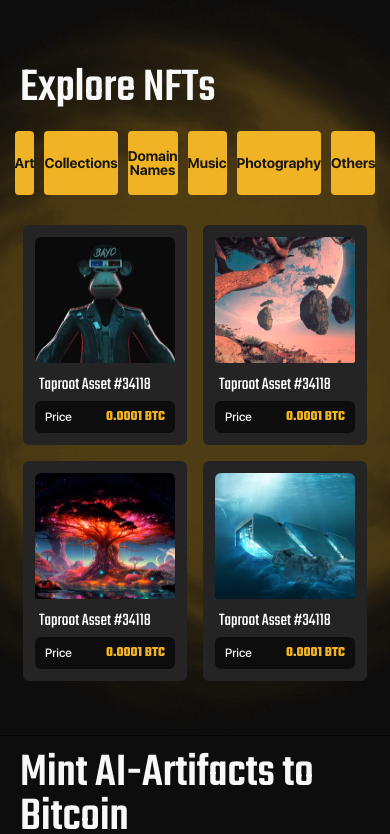
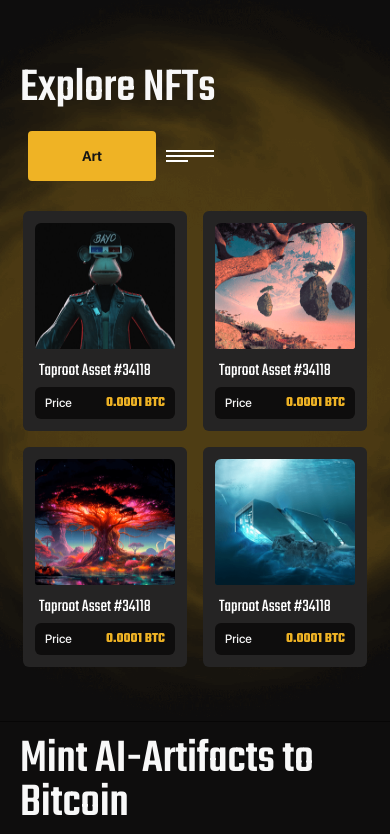
Before and after one commit to CryptoSnowPrince/defigold_marketplace, a React (Create React App) app: page / in a window 390 px wide. Shown: the part 1460-2294 px from the top of the page. Built offline with nearby package versions, Linux system fonts and the light colour scheme.

Commit message:
dropdown menu

```diff
--- a/src/components/explore.js
+++ b/src/components/explore.js
@@ -1,30 +1,141 @@
-import { Zoom } from 'react-awesome-reveal';
-import firstTap from '../assets/img/tap5.png';
-import secondTap from '../assets/img/tap6.png';
-import thirdTap from '../assets/img/tap7.png';
-import fourthTap from '../assets/img/tap8.png';
-import sunLight from '../assets/img/sun.png';
-import Card from './card';
+import { useState } from "react";
+import { Zoom } from "react-awesome-reveal";
+import firstTap from "../assets/img/tap5.png";
+import secondTap from "../assets/img/tap6.png";
+import thirdTap from "../assets/img/tap7.png";
+import fourthTap from "../assets/img/tap8.png";
+import sunLight from "../assets/img/sun.png";
+import Card from "./card";
 
 const Explore = () => {
+  const [isOpen, setIsOpen] = useState(false);
+  const [filter, setFilter] = useState("Art");
+
+  const toggleDropdown = () => {
+    setIsOpen(!isOpen);
+  };
+
+  const updateFilter = (val) => {
+    setIsOpen(!isOpen);
+    setFilter(val);
+  };
+
   return (
     <Zoom duration={2000} triggerOnce={false}>
-      <div id='explore' className='flex flex-col w-screen px-5 pt-20 lg:pt-48 overscroll-x-hidden'>
-        {/* <img src={sunLight} className='sun-light-bg' alt='sun' /> */}
-        <span className='pb-5 lg:pb-12 lg:text-center section-title'>Explore NFTs</span>
-        <div className='flex flex-row w-full gap-2.5 pb-[30px] lg:gap-8 lg:pb-[60px] justify-center'>
-          <button className='explore-tag-item'>Art</button>
-          <button className='explore-tag-item'>Collections</button>
-          <button className='explore-tag-item'>Domain Names</button>
-          <button className='explore-tag-item'>Music</button>
-          <button className='explore-tag-item'>Photography</button>
-          <button className='explore-tag-item'>Others</button>
+      <div
+        id="explore"
+        className="flex flex-col w-screen px-5 pt-20 lg:pt-48 overscroll-x-hidden"
+      >
+        <span className="pb-5 lg:pb-12 lg:text-center section-title">
+          Explore NFTs
+        </span>
+        <div className="hidden lg:flex flex-row w-full gap-2.5 pb-[30px] lg:gap-8 lg:pb-[60px] justify-center">
+          <button className="explore-tag-item" onClick={() => setFilter("Art")}>
+            Art
+          </button>
+          <button
+            className="explore-tag-item"
+            onClick={() => setFilter("Collections")}
+          >
+            Collections
+          </button>
+          <button
+            className="explore-tag-item"
+            onClick={() => setFilter("Domain Names")}
+          >
+            Domain Names
+          </button>
+          <button
+            className="explore-tag-item"
+            onClick={() => setFilter("Music")}
+          >
+            Music
+          </button>
+          <button
+            className="explore-tag-item"
+            onClick={() => setFilter("Phtography")}
+          >
+            Photography
+          </button>
+          <button
+            className="explore-tag-item"
+            onClick={() => setFilter("Others")}
+          >
+            Others
+          </button>
         </div>
-        <div className='grid lg:grid-cols-4 grid-cols-2 pb-[55px] lg:gap-16 lg:pb-[405px] gap-4 m-auto'>
-          <Card imgSrc={firstTap} title='Taproot Asset #34118' price={0.0001} />
-          <Card imgSrc={secondTap} title='Taproot Asset #34118' price={0.0001} />
-          <Card imgSrc={thirdTap} title='Taproot Asset #34118' price={0.0001} />
-          <Card imgSrc={fourthTap} title='Taproot Asset #34118' price={0.0001} />
+        <div className="lg:hidden flex flex-row w-full gap-2.5 pb-[30px] ml-2 lg:ml-0 lg:gap-8 lg:pb-[60px] relative items-center">
+          <button className="explore-tag-item" onClick={toggleDropdown}>
+            {filter}
+          </button>
+          {isOpen ? (
+            <div
+              className="mini-filter-icon flex flex-col items-center"
+              onClick={toggleDropdown}
+            >
+              <div className="h-[2px] w-full bg-white"></div>
+            </div>
+          ) : (
+            <div className="filter-icon" onClick={toggleDropdown}>
+              <div></div>
+              <div></div>
+              <div></div>
+            </div>
+          )}
+          {isOpen && (
+            <div className="dropdown-menu">
+              <button
+                className="explore-tag-item"
+                onClick={() => updateFilter("Art")}
+              >
+                Art
+              </button>
+              <button
+                className="explore-tag-item"
+                onClick={() => updateFilter("Collections")}
+              >
+                Collections
+              </button>
+              <button
+                className="explore-tag-item"
+                onClick={() => updateFilter("Domain Names")}
+              >
+                Domain Names
+              </button>
+              <button
+                className="explore-tag-item"
+                onClick={() => updateFilter("Music")}
+              >
+                Music
+              </button>
+              <button
+                className="explore-tag-item"
+                onClick={() => updateFilter("Photography")}
+              >
+                Photography
+              </button>
+              <button
+                className="explore-tag-item"
+                onClick={() => updateFilter("Others")}
+              >
+                Others
+              </button>
+            </div>
+          )}
+        </div>
+        <div className="grid lg:grid-cols-4 grid-cols-2 pb-[55px] lg:gap-16 lg:pb-[405px] gap-4 m-auto">
+          <Card imgSrc={firstTap} title="Taproot Asset #34118" price={0.0001} />
+          <Card
+            imgSrc={secondTap}
+            title="Taproot Asset #34118"
+            price={0.0001}
+          />
+          <Card imgSrc={thirdTap} title="Taproot Asset #34118" price={0.0001} />
+          <Card
+            imgSrc={fourthTap}
+            title="Taproot Asset #34118"
+            price={0.0001}
+          />
         </div>
       </div>
     </Zoom>
--- a/src/index.css
+++ b/src/index.css
@@ -503,11 +503,7 @@ li::marker {
   background-color: var(--dark-box);
   display: flex;
   flex-direction: column;
-  padding: 0.75rem;
   transition: transform 0.2s ease;
-  @media only screen and (min-width: 1024px) {
-    padding: 1.5rem;
-  }
 }
 
 .start-item:hover {
@@ -521,3 +517,83 @@ li::marker {
   /* transform: translateY(-10px); */
   /* animation: moveUpDown 3s ease infinite; */
 }
+
+.dropdown-menu {
+  position: absolute;
+  top: 56px;
+  left: 0;
+  z-index: 20;
+  background-color: var(--gold);
+  box-shadow: 0 4px 6px rgba(0, 0, 0, 0.1);
+  border-radius: 4px;
+  display: flex;
+  flex-direction: column;
+  gap: 8px;
+  padding: 8px;
+}
+
+.dropdown-menu button {
+  width: 100%;
+  text-align: left;
+  padding: 8px;
+  border: none;
+  background-color: transparent;
+  cursor: pointer;
+}
+
+.dropdown-menu button:hover {
+  background-color: #caab67;
+}
+
+.filter-icon {
+  display: flex;
+  flex-direction: column;
+  gap: 3px;
+  height: 20px;
+  justify-content: center;
+  width: 48px;
+  z-index: 10;
+  transition-duration: 300ms;
+}
+
+.filter-icon:hover {
+  gap: 5px;
+}
+
+.filter-icon div {
+  background-color: white;
+  height: 2px;
+  width: 100%;
+  transition: background-color 300ms;
+}
+
+.filter-icon div:last-child {
+  width: 22px;
+}
+
+.filter-icon:hover div {
+  &:last-child {
+    transition: width 300ms;
+    width: 100%;
+  }
+  background-color: var(--gold);
+}
+
+.mini-filter-icon {
+  height: 20px;
+  justify-content: center;
+  width: 48px;
+  z-index: 10;
+  transition-duration: 300ms;
+}
+
+.mini-filter-icon div {
+  background-color: white;
+  height: 2px;
+  width: 100%;
+  transition: background-color 300ms;
+}
+
+.mini-filter-icon:hover div {
+  background-color: var(--gold);
+}
```
